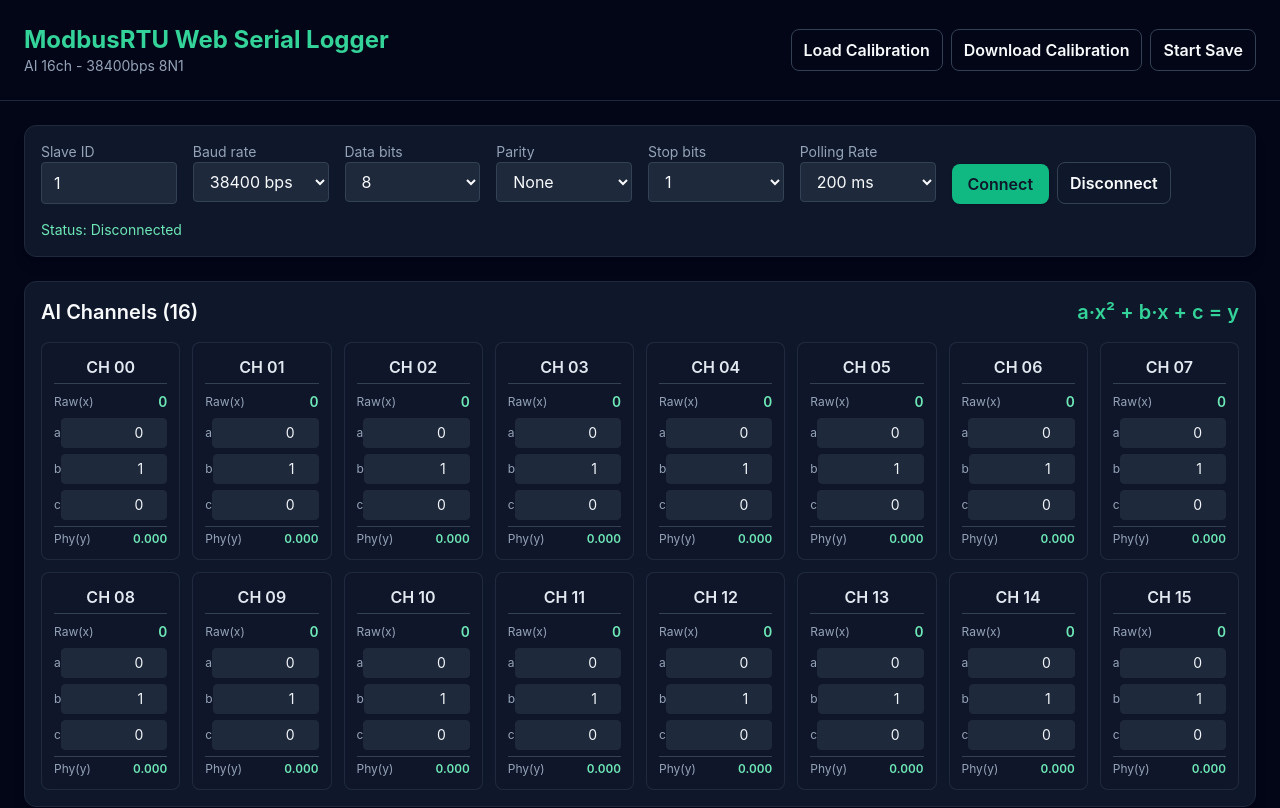
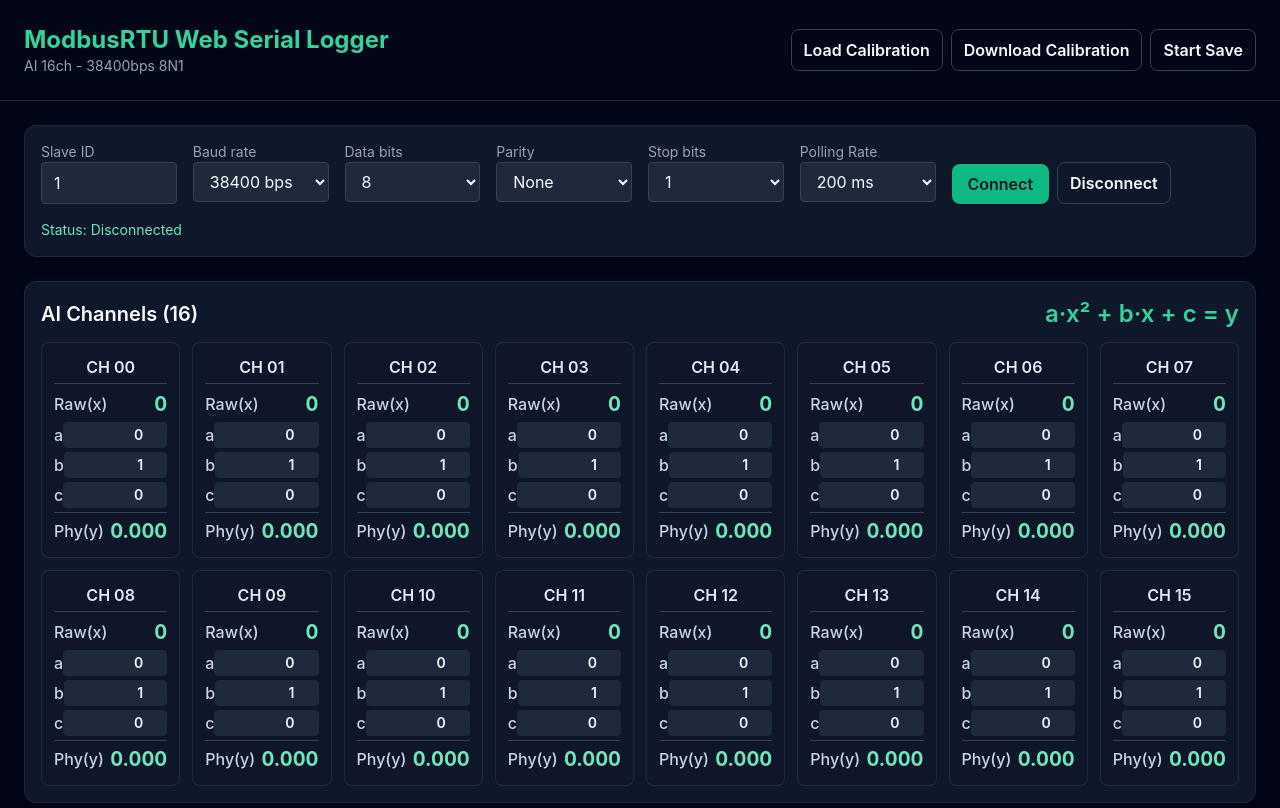
Before and after one commit to KikuchiMakoto/modbus_simple_logger, a React (Vite) app: page / in a window 1280 px wide. Shown: the top 808 px of the page. Built offline with nearby package versions, Linux system fonts and the light colour scheme.

Commit message:
Improve AI card readability

```diff
--- a/src/App.tsx
+++ b/src/App.tsx
@@ -606,56 +606,56 @@ function App() {
       </section>
 
         <section className="card">
-        <div className="mb-4 flex items-center justify-between">
+        <div className="mb-3 flex items-center justify-between">
           <h2 className="text-xl font-semibold">AI Channels (16)</h2>
-          <span className="text-xl font-semibold text-emerald-400">a·x² + b·x + c = y</span>
+          <span className="text-2xl font-semibold text-emerald-400">a·x² + b·x + c = y</span>
         </div>
         <div className="grid grid-cols-2 md:grid-cols-4 lg:grid-cols-8 gap-3">
           {aiChannels.map((ch, idx) => (
             <div
               key={ch.id}
-              className="rounded-lg bg-slate-900/60 border border-slate-700/50 p-3 space-y-2"
+              className="rounded-lg bg-slate-900/60 border border-slate-700/50 p-3 space-y-1.5"
             >
-              <div className="text-center font-semibold text-slate-200 pb-1 border-b border-slate-700">
+              <div className="text-center font-semibold text-slate-200 pb-1 border-b border-slate-700 text-base">
                 {ch.label}
               </div>
-              <div className="space-y-1.5 text-sm">
+              <div className="space-y-1 text-base">
                 <div className="flex justify-between items-center">
-                  <span className="text-slate-400 text-xs">Raw(x)</span>
-                  <span className={`font-semibold tabular-nums ${getStatusColor(ch.status)}`}>
+                  <span className="text-slate-300 font-medium">Raw(x)</span>
+                  <span className={`font-bold tabular-nums text-xl ${getStatusColor(ch.status)}`}>
                     {ch.raw}
                   </span>
                 </div>
                 <div className="flex justify-between items-center">
-                  <span className="text-slate-400 text-xs">a</span>
+                  <span className="text-slate-300 font-medium">a</span>
                   <input
                     type="number"
                     value={aiCalibration[idx].a}
                     onChange={(e) => updateAiCalibration(idx, 'a', Number(e.target.value))}
-                    className="input-compact w-20 text-xs"
+                    className="input-compact w-24"
                   />
                 </div>
                 <div className="flex justify-between items-center">
-                  <span className="text-slate-400 text-xs">b</span>
+                  <span className="text-slate-300 font-medium">b</span>
                   <input
                     type="number"
                     value={aiCalibration[idx].b}
                     onChange={(e) => updateAiCalibration(idx, 'b', Number(e.target.value))}
-                    className="input-compact w-20 text-xs"
+                    className="input-compact w-24"
                   />
                 </div>
                 <div className="flex justify-between items-center">
-                  <span className="text-slate-400 text-xs">c</span>
+                  <span className="text-slate-300 font-medium">c</span>
                   <input
                     type="number"
                     value={aiCalibration[idx].c}
                     onChange={(e) => updateAiCalibration(idx, 'c', Number(e.target.value))}
-                    className="input-compact w-20 text-xs"
+                    className="input-compact w-24"
                   />
                 </div>
                 <div className="flex justify-between items-center pt-1 border-t border-slate-700">
-                  <span className="text-slate-400 text-xs">Phy(y)</span>
-                  <span className="font-semibold text-emerald-300 tabular-nums text-xs">
+                  <span className="text-slate-300 font-medium">Phy(y)</span>
+                  <span className="font-bold text-emerald-300 tabular-nums text-xl">
                     {ch.physical.toFixed(3)}
                   </span>
                 </div>
--- a/src/index.css
+++ b/src/index.css
@@ -24,7 +24,7 @@ body {
 }
 
 .input-compact {
-  @apply w-full rounded border border-slate-800 bg-slate-800 px-2 py-1 text-sm text-slate-100 text-right;
+  @apply w-full rounded border border-slate-800 bg-slate-800 px-2 py-0.5 text-sm font-semibold text-slate-100 text-right;
 }
 
 .input-raw {
```
